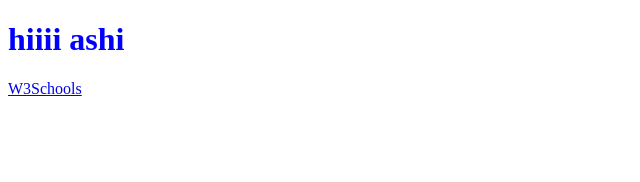
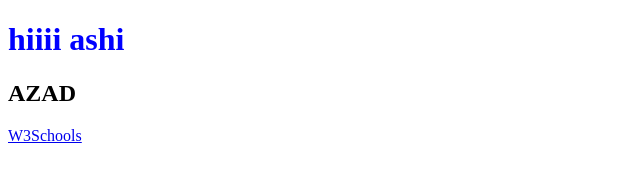
Before and after one commit to ayushi311096/ayushi, a plain HTML site: page index.html in a window 1280 px wide. Shown: the whole page, without its empty margins (0-640 px from the left). Drawn offline with Linux system fonts and the light colour scheme.

Commit message:
Update index.html
i wanted to change,

```diff
--- a/index.html
+++ b/index.html
@@ -3,6 +3,7 @@
 <html>
 <body>
 <h1 style="color:blue;">hiiii ashi</h1>
+  <h2> AZAD </H2>
 <a href="https://www.w3schools.com">W3Schools</a>
 
 </body>
```
